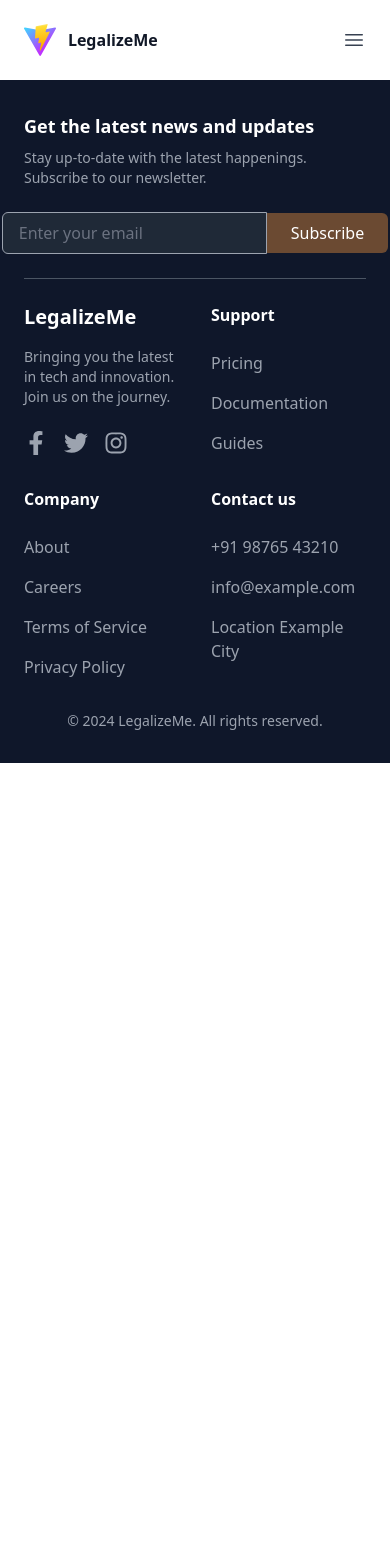
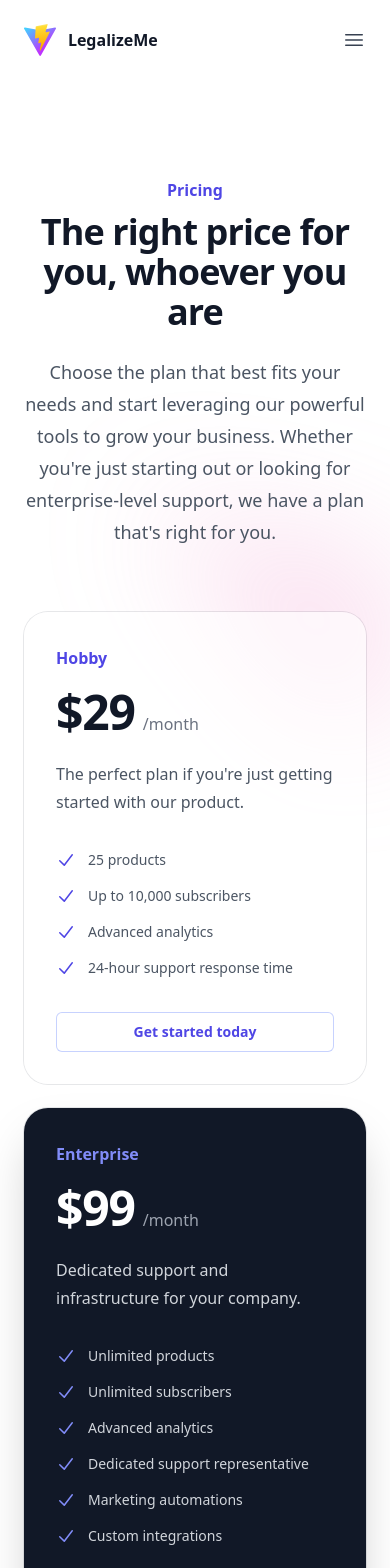
Before and after one commit to CheropS/LegalizeMe, a React (Vite) app in the folder client/: page /pricing in a window 390 px wide. Shown: the top 1568 px of the page. Before the commit the page ends 844 px from the top, so only its background shows below. Built offline with nearby package versions, Linux system fonts and the light colour scheme.

Commit message:
Improved responsiveness

```diff
--- a/client/src/App.jsx
+++ b/client/src/App.jsx
@@ -5,6 +5,7 @@
 import SignUp from './components/SignUp';
 import SignIn from './components/SignIn';
 import AboutUs from './components/About';
+import Pricing from './components/Pricing';
 
 
 const App = () => {
@@ -16,6 +17,7 @@
         <Route path="/login" element={<SignIn />} />
         <Route path='/signup' element={<SignUp />} />
         <Route path='/about' element={<AboutUs />} />
+        <Route path='/pricing' element={<Pricing />} />
       </Routes>
       <Footer />
     </Router>
--- a/client/src/components/Footer.jsx
+++ b/client/src/components/Footer.jsx
@@ -1,4 +1,4 @@
-import { FaFacebookF, FaTwitter, FaInstagram } from 'react-icons/fa'; // Importing react-icons
+import { FaFacebookF, FaTwitter, FaInstagram } from 'react-icons/fa';
 
 const Footer = () => {
   return (
--- a/client/src/components/Home.jsx
+++ b/client/src/components/Home.jsx
@@ -31,10 +31,10 @@
 ];
 
 const links = [
-    { name: 'Open roles', href: '#' },
-    { name: 'About Us', href: '#' },
-    { name: 'Our values', href: '#' },
-    { name: 'Meet the team', href: '#' },
+    { name: 'Open roles', href: '/about' },
+    { name: 'About Us', href: '/about' },
+    { name: 'Our values', href: '/about' },
+    { name: 'Meet the team', href: '/about' },
 ];
 
 const stats = [
@@ -66,12 +66,12 @@
                     </p>
                     <div className="mt-10 flex items-center justify-center gap-x-6">
                         <a
-                            href="#"
+                            href="/cases"
                             className="rounded-md bg-indigo-600 px-3.5 py-2.5 text-sm font-semibold text-white shadow-sm hover:bg-indigo-500 focus-visible:outline focus-visible:outline-2 focus-visible:outline-offset-2 focus-visible:outline-indigo-600"
                         >
                             Get started
                         </a>
-                        <a href="#" className="text-sm font-semibold leading-6 text-gray-900">
+                        <a href="/about" className="text-sm font-semibold leading-6 text-gray-900">
                             Learn more <span aria-hidden="true">→</span>
                         </a>
                     </div>
--- a/client/src/components/Navbar.jsx
+++ b/client/src/components/Navbar.jsx
@@ -11,7 +11,7 @@
 export default function Navbar() {
   const [mobileMenuOpen, setMobileMenuOpen] = useState(false)
   const [searchTerm, setSearchTerm] = useState('')
-  const [isAuthenticated, setIsAuthenticated] = useState(false) // User authentication state
+  const [isAuthenticated, setIsAuthenticated] = useState(false)
 
   const navigation = [
     { name: 'About Us', href: '/about' },
@@ -121,10 +121,10 @@
         <DialogPanel className="fixed inset-y-0 right-0 z-10 w-full overflow-y-auto bg-white px-6 py-6 sm:max-w-sm sm:ring-1 sm:ring-gray-900/10">
           <div className="flex items-center justify-between">
             <a href="/" className="-m-1.5 p-1.5 flex items-center">
-              <span className="sr-only">Your Company</span>
+              <span className="sr-only">LegalizeMe</span>
               <img
                 alt="Your Company Logo"
-                src="https://tailwindui.com/img/logos/mark.svg?color=indigo&shade=600"
+                src="./vite.svg"
                 className="h-8 w-auto"
               />
               <h3 className="ml-3 text-md font-bold text-gray-900">LegalizeMe</h3>
--- /dev/null
+++ b/client/src/components/Pricing.jsx
@@ -0,0 +1,127 @@
+import { CheckIcon } from '@heroicons/react/20/solid'
+
+const tiers = [
+  {
+    name: 'Hobby',
+    id: 'tier-hobby',
+    href: '#',
+    priceMonthly: '$29',
+    description: "The perfect plan if you're just getting started with our product.",
+    features: ['25 products', 'Up to 10,000 subscribers', 'Advanced analytics', '24-hour support response time'],
+    featured: false,
+  },
+  {
+    name: 'Enterprise',
+    id: 'tier-enterprise',
+    href: '#',
+    priceMonthly: '$99',
+    description: 'Dedicated support and infrastructure for your company.',
+    features: [
+      'Unlimited products',
+      'Unlimited subscribers',
+      'Advanced analytics',
+      'Dedicated support representative',
+      'Marketing automations',
+      'Custom integrations',
+    ],
+    featured: true,
+  },
+]
+
+function classNames(...classes) {
+  return classes.filter(Boolean).join(' ')
+}
+
+export default function Pricing() {
+  return (
+    <div className="relative isolate bg-white px-6 py-24 sm:py-32 lg:px-8">
+      <div aria-hidden="true" className="absolute inset-x-0 -top-3 -z-10 transform-gpu overflow-hidden px-36 blur-3xl">
+        <div
+          style={{
+            clipPath:
+              'polygon(74.1% 44.1%, 100% 61.6%, 97.5% 26.9%, 85.5% 0.1%, 80.7% 2%, 72.5% 32.5%, 60.2% 62.4%, 52.4% 68.1%, 47.5% 58.3%, 45.2% 34.5%, 27.5% 76.7%, 0.1% 64.9%, 17.9% 100%, 27.6% 76.8%, 76.1% 97.7%, 74.1% 44.1%)',
+          }}
+          className="mx-auto aspect-[1155/678] w-[72.1875rem] bg-gradient-to-tr from-[#ff80b5] to-[#9089fc] opacity-30"
+        />
+      </div>
+      <div className="mx-auto max-w-2xl text-center lg:max-w-4xl">
+        <h2 className="text-base font-semibold leading-7 text-indigo-600">Pricing</h2>
+        <p className="mt-2 text-4xl font-bold tracking-tight text-gray-900 sm:text-5xl">
+          The right price for you, whoever you are
+        </p>
+      </div>
+      <p className="mx-auto mt-6 max-w-2xl text-center text-lg leading-8 text-gray-600">
+        Choose the plan that best fits your needs and start leveraging our powerful tools to grow your business. Whether you&apos;re just starting out or looking for enterprise-level support, we have a plan that&apos;s right for you.
+      </p>
+      <div className="mx-auto mt-16 grid max-w-lg grid-cols-1 items-center gap-y-6 sm:mt-20 sm:gap-y-0 lg:max-w-4xl lg:grid-cols-2">
+        {tiers.map((tier, tierIdx) => (
+          <div
+            key={tier.id}
+            className={classNames(
+              tier.featured ? 'relative bg-gray-900 shadow-2xl' : 'bg-white/60 sm:mx-8 lg:mx-0',
+              tier.featured
+                ? ''
+                : tierIdx === 0
+                  ? 'rounded-t-3xl sm:rounded-b-none lg:rounded-bl-3xl lg:rounded-tr-none'
+                  : 'sm:rounded-t-none lg:rounded-bl-none lg:rounded-tr-3xl',
+              'rounded-3xl p-8 ring-1 ring-gray-900/10 sm:p-10',
+            )}
+          >
+            <h3
+              id={tier.id}
+              className={classNames(
+                tier.featured ? 'text-indigo-400' : 'text-indigo-600',
+                'text-base font-semibold leading-7',
+              )}
+            >
+              {tier.name}
+            </h3>
+            <p className="mt-4 flex items-baseline gap-x-2">
+              <span
+                className={classNames(
+                  tier.featured ? 'text-white' : 'text-gray-900',
+                  'text-5xl font-bold tracking-tight',
+                )}
+              >
+                {tier.priceMonthly}
+              </span>
+              <span className={classNames(tier.featured ? 'text-gray-400' : 'text-gray-500', 'text-base')}>/month</span>
+            </p>
+            <p className={classNames(tier.featured ? 'text-gray-300' : 'text-gray-600', 'mt-6 text-base leading-7')}>
+              {tier.description}
+            </p>
+            <ul
+              role="list"
+              className={classNames(
+                tier.featured ? 'text-gray-300' : 'text-gray-600',
+                'mt-8 space-y-3 text-sm leading-6 sm:mt-10',
+              )}
+            >
+              {tier.features.map((feature) => (
+                <li key={feature} className="flex gap-x-3">
+                  <CheckIcon
+                    aria-hidden="true"
+                    className={classNames(tier.featured ? 'text-indigo-400' : 'text-indigo-600', 'h-6 w-5 flex-none')}
+                  />
+                  {feature}
+                </li>
+              ))}
+            </ul>
+            <a
+              href={tier.href}
+              aria-describedby={tier.id}
+              className={classNames(
+                tier.featured
+                  ? 'bg-indigo-500 text-white shadow-sm hover:bg-indigo-400 focus-visible:outline-indigo-500'
+                  : 'text-indigo-600 ring-1 ring-inset ring-indigo-200 hover:ring-indigo-300 focus-visible:outline-indigo-600',
+                'mt-8 block rounded-md px-3.5 py-2.5 text-center text-sm font-semibold focus-visible:outline focus-visible:outline-2 focus-visible:outline-offset-2 sm:mt-10',
+              )}
+            >
+              Get started today
+            </a>
+          </div>
+        ))}
+      </div>
+    </div>
+  )
+}
```
